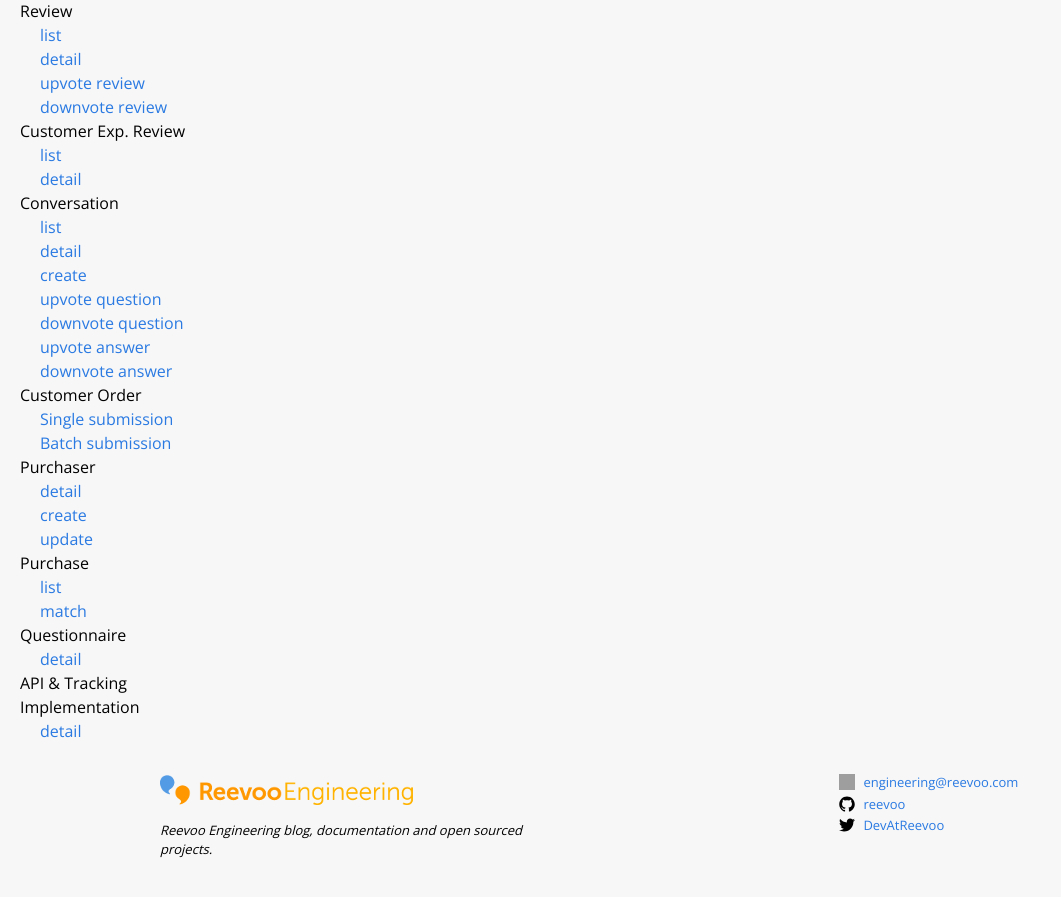
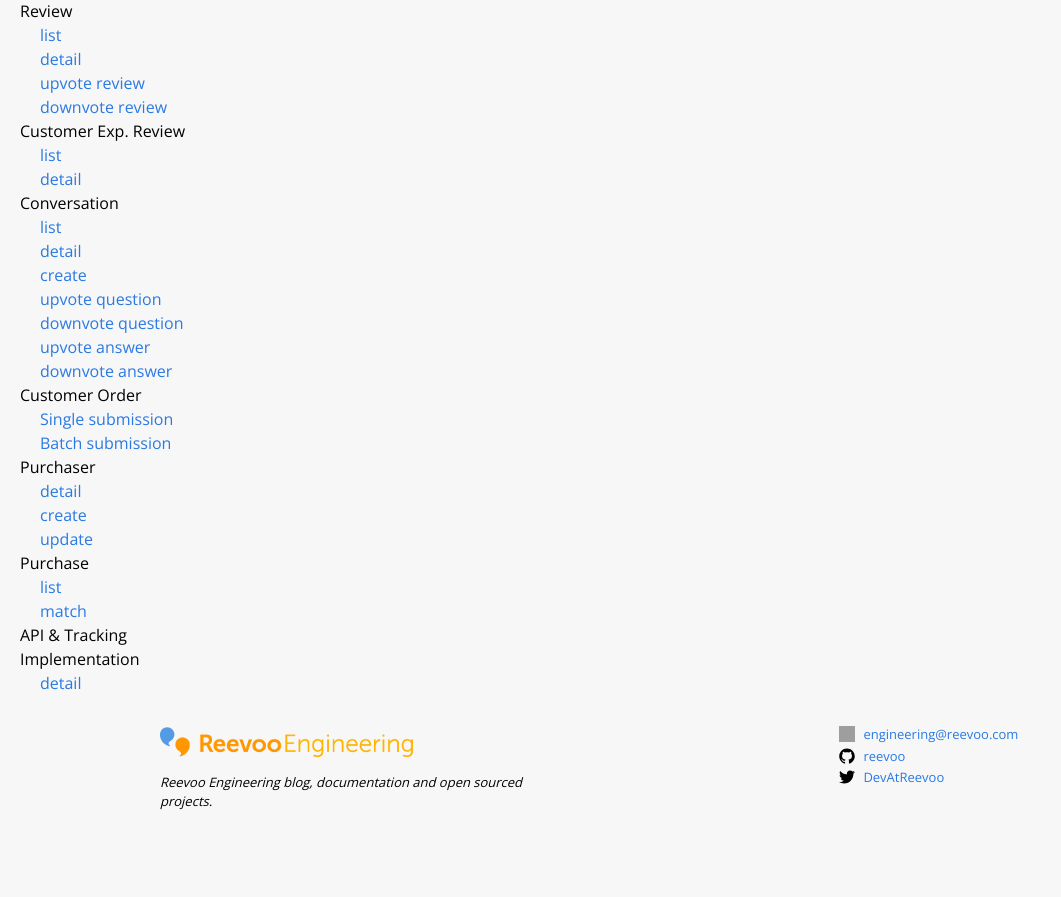
Before and after one commit to reevoo/reevoo.github.io, a Jekyll site: the page built from docs/index.markdown, in a window 1280 px wide and 900 px high, scrolled down 1088 px. Shown: the top 897 px of the window, without its empty margins (0-1061 px from the left). Built offline with Jekyll 4.4.1, drawn with Linux system fonts in a browser that asks for light colours; after the commit the page ends 1940 px from its top, so only the background shows below that; grey boxes are pictures that could not be loaded.

Commit message:
remove reference to questionnaire detail section

```diff
--- a/_data/docs.yml
+++ b/_data/docs.yml
@@ -135,11 +135,6 @@
         title: list
       - id: purchase-list-match
         title: match
-  - id: questionnaire
-    title: Questionnaire
-    subitems:
-      - id: questionnaire-detail
-        title: detail
   - id: tracking-and-API
     title: API & Tracking Implementation
     subitems:
```
